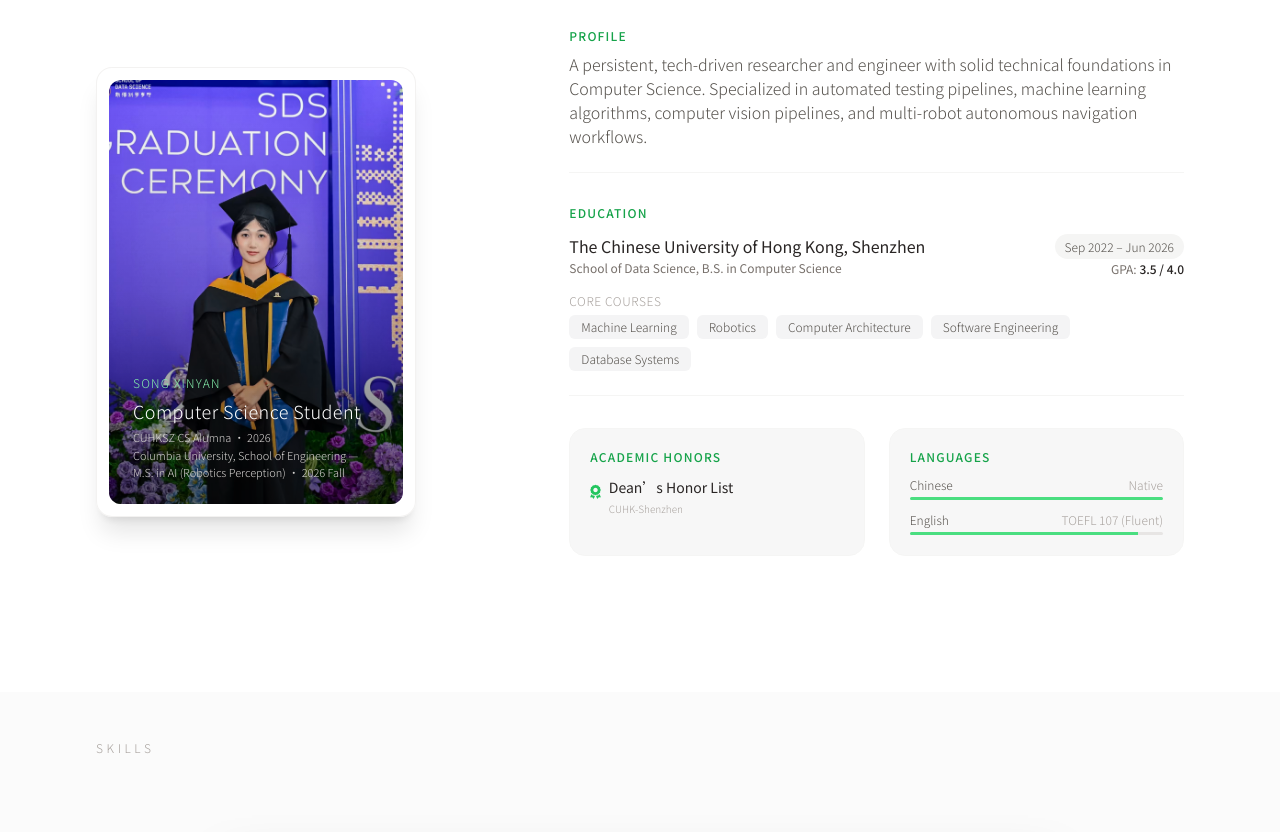
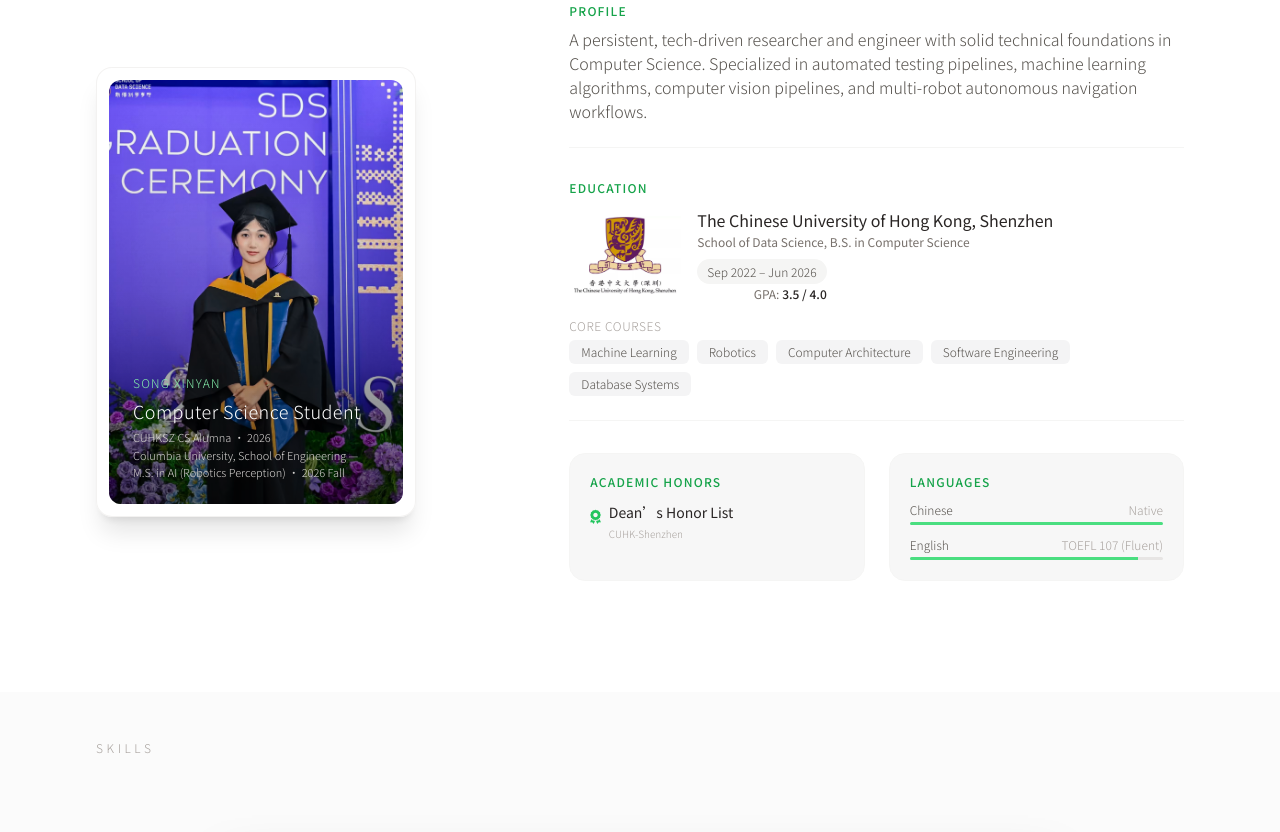
Before and after one commit to 00000010000000/Portfolio, a plain HTML site: page song_xinyan_portfolio.html in a window 1280 px wide. Shown: the part 908-1740 px from the top of the page. Drawn offline with nearby package versions, Linux system fonts and the light colour scheme.

Commit message:
Show CUHK-Shenzhen logo on both portfolio entry points

```diff
--- a/song_xinyan_portfolio.html
+++ b/song_xinyan_portfolio.html
@@ -292,16 +292,21 @@
                 </div>
 
                 <!-- Section: Education -->
-                <div class="border-b border-stone-100 pb-6">
+                <div id="education" class="scroll-mt-24 border-b border-stone-100 pb-6">
                     <h3 class="text-xs uppercase tracking-widest text-mint-600 font-medium mb-3">Education</h3>
-                    <div class="flex flex-col md:flex-row md:justify-between items-start md:items-center gap-2">
-                        <div>
-                            <h4 class="text-sm md:text-base font-normal text-stone-800">The Chinese University of Hong Kong, Shenzhen</h4>
-                            <p class="text-xs text-stone-500 mt-0.5">School of Data Science, B.S. in Computer Science</p>
-                        </div>
-                        <div class="text-left md:text-right">
-                            <span class="text-xs bg-stone-100 text-stone-600 px-2.5 py-1 rounded-full font-light">Sep 2022 – Jun 2026</span>
-                            <p class="text-xs text-stone-500 mt-1">GPA: <span class="text-stone-800 font-medium">3.5 / 4.0</span></p>
+                    <div class="flex items-start gap-4">
+                        <img src="./photo/cuhk-shenzhen-shield.png" alt="CUHK-Shenzhen shield and bilingual wordmark"
+                             width="1080" height="756" decoding="async"
+                             class="h-auto w-20 shrink-0 self-center sm:w-28">
+                        <div class="flex min-w-0 flex-1 flex-wrap items-start justify-between gap-x-4 gap-y-2">
+                            <div class="min-w-0">
+                                <h4 class="text-sm md:text-base font-normal text-stone-800">The Chinese University of Hong Kong, Shenzhen</h4>
+                                <p class="text-xs text-stone-500 mt-0.5">School of Data Science, B.S. in Computer Science</p>
+                            </div>
+                            <div class="shrink-0 text-left md:text-right">
+                                <span class="text-xs bg-stone-100 text-stone-600 px-2.5 py-1 rounded-full font-light">Sep 2022 – Jun 2026</span>
+                                <p class="text-xs text-stone-500 mt-1">GPA: <span class="text-stone-800 font-medium">3.5 / 4.0</span></p>
+                            </div>
                         </div>
                     </div>
                     <div class="mt-4">
```
Also changed, not shown: index.html (+2 -2 lines).
